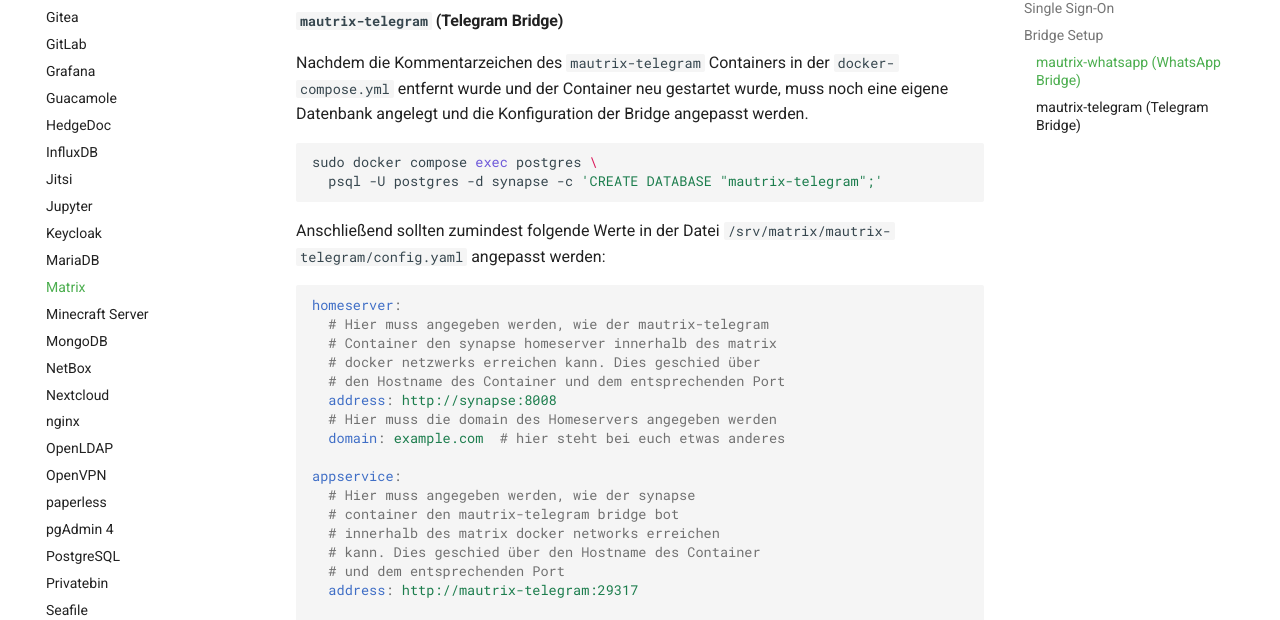
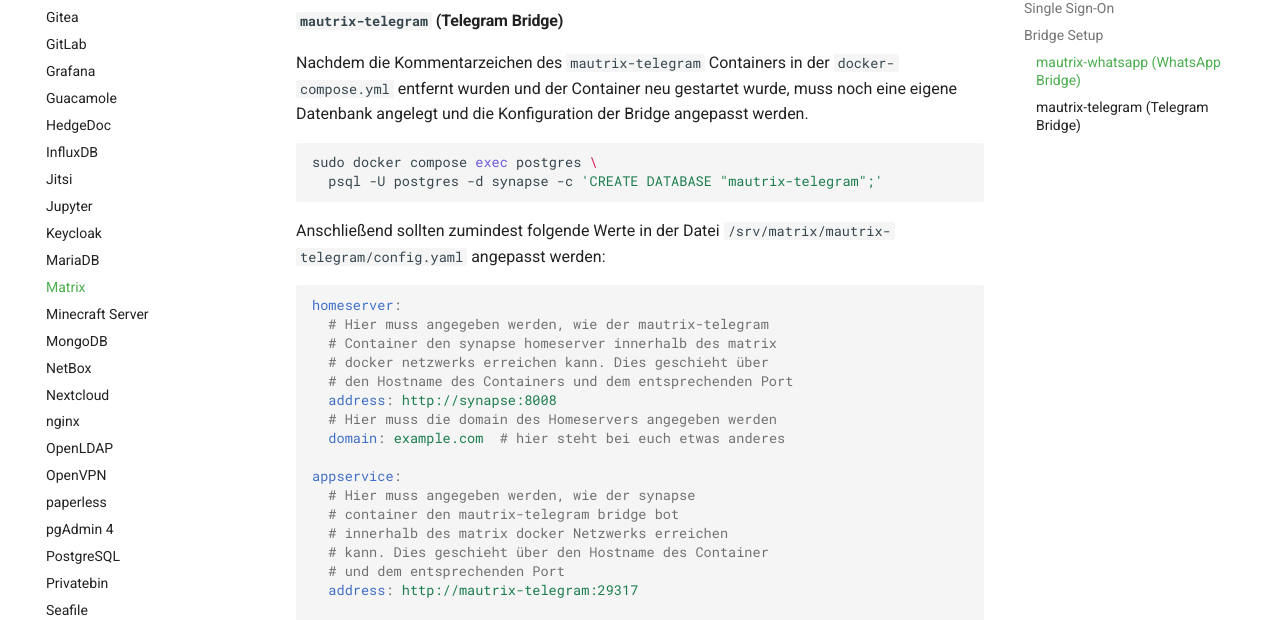
Before and after one commit to felbinger/AdminGuide, an MkDocs documentation site: the page built from docs/services/matrix.md, in a window 1280 px wide and 900 px high, scrolled down 6870 px. Shown: the part 181-801 px from the top of the window. Built offline with MkDocs 1.6.1 and Material for MkDocs 9.7.7, drawn with Linux system fonts in a browser that asks for light colours; comment, search, counter and statistics services are not loaded; some of the changed text lies outside the part shown.

Commit message:
fixed bugs

````diff
--- a/docs/services/matrix.md
+++ b/docs/services/matrix.md
@@ -304,7 +304,7 @@ die oben (`docker-compose.yml`) auskommentierten Bridges sind die Installationsa
 [hier](https://docs.mau.fi/bridges/general/docker-setup.html) zu finden.
 
 #### `mautrix-whatsapp` (WhatsApp Bridge)
-Nachdem die Kommentarzeichen des `mautrix-whatsapp` Containers in der `docker-compose.yml` entfernt wurde und der Container neu gestartet wurde, muss noch eine eigene Datenbank angelegt und die Konfiguration der Bridge angepasst werden.
+Nachdem die Kommentarzeichen des `mautrix-whatsapp` Containers in der `docker-compose.yml` entfernt wurden und der Container neu gestartet wurde, muss noch eine eigene Datenbank angelegt und die Konfiguration der Bridge angepasst werden.
 
 ```shell
 sudo docker compose exec postgres \
@@ -355,7 +355,7 @@ Hilfenachricht erhalten und dann den Login und Synchronisierungsprozess der Brid
 
 
 #### `mautrix-telegram` (Telegram Bridge)
-Nachdem die Kommentarzeichen des `mautrix-telegram` Containers in der `docker-compose.yml` entfernt wurde und der Container neu gestartet wurde, muss noch eine eigene Datenbank angelegt und die Konfiguration der Bridge angepasst werden.
+Nachdem die Kommentarzeichen des `mautrix-telegram` Containers in der `docker-compose.yml` entfernt wurden und der Container neu gestartet wurde, muss noch eine eigene Datenbank angelegt und die Konfiguration der Bridge angepasst werden.
 
 ```shell
 sudo docker compose exec postgres \
@@ -368,8 +368,8 @@ Anschließend sollten zumindest folgende Werte in der Datei `/srv/matrix/mautrix
 homeserver:
   # Hier muss angegeben werden, wie der mautrix-telegram
   # Container den synapse homeserver innerhalb des matrix
-  # docker netzwerks erreichen kann. Dies geschied über
-  # den Hostname des Container und dem entsprechenden Port
+  # docker netzwerks erreichen kann. Dies geschieht über
+  # den Hostname des Containers und dem entsprechenden Port
   address: http://synapse:8008
   # Hier muss die domain des Homeservers angegeben werden
   domain: example.com  # hier steht bei euch etwas anderes
@@ -377,8 +377,8 @@ homeserver:
 appservice:
   # Hier muss angegeben werden, wie der synapse
   # container den mautrix-telegram bridge bot
-  # innerhalb des matrix docker networks erreichen
-  # kann. Dies geschied über den Hostname des Container
+  # innerhalb des matrix docker Netzwerks erreichen
+  # kann. Dies geschieht über den Hostname des Container
   # und dem entsprechenden Port
   address: http://mautrix-telegram:29317
 
````
